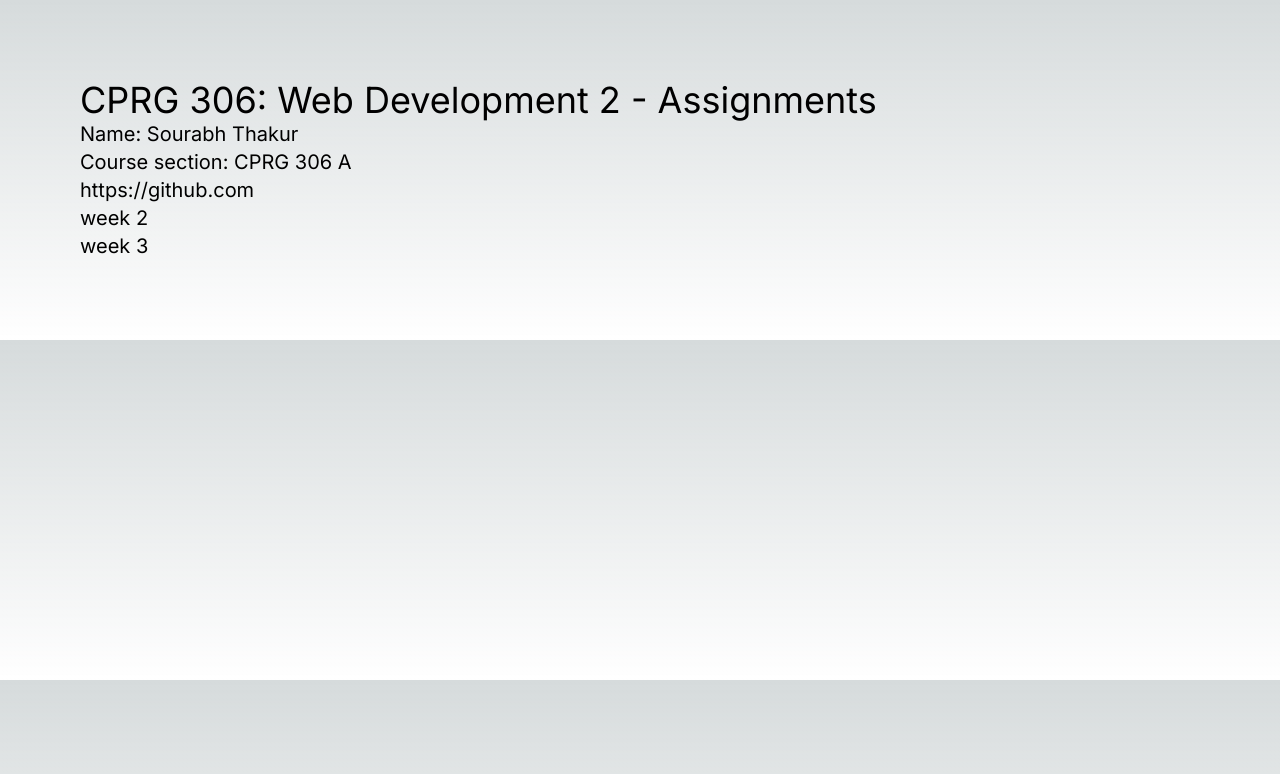
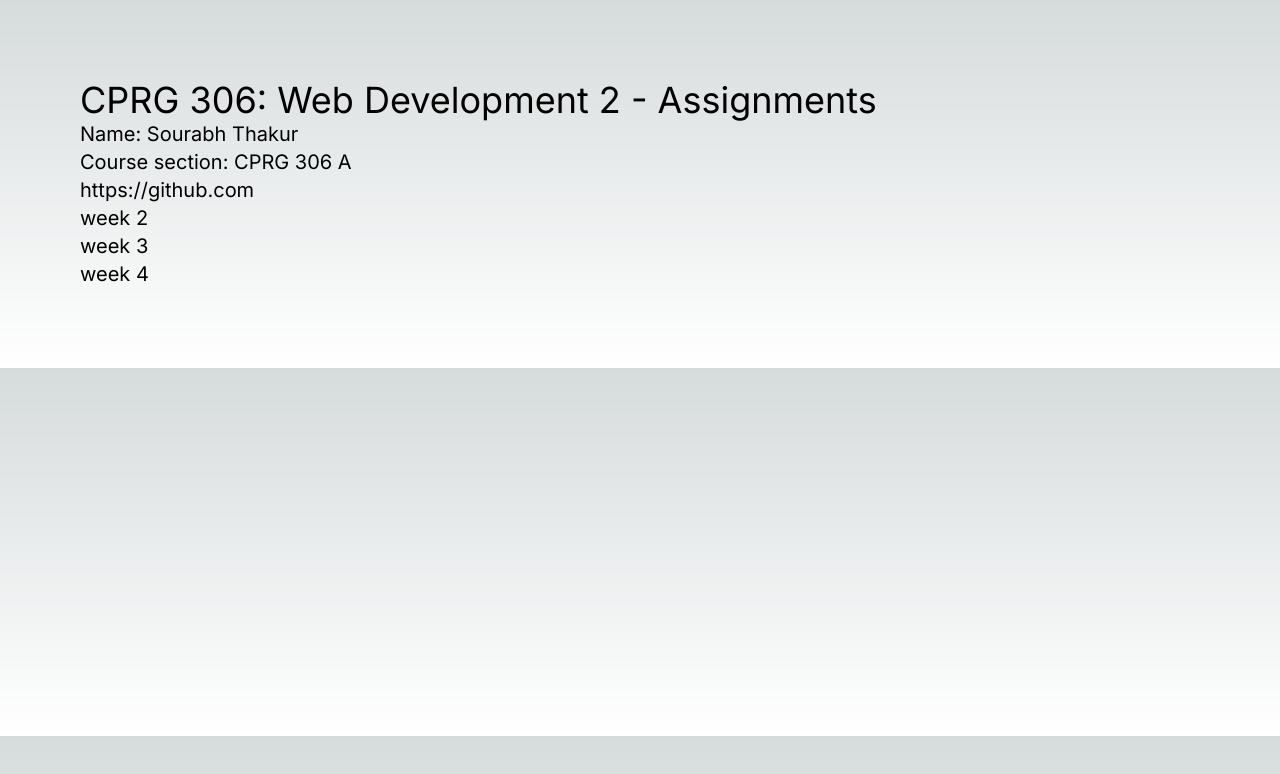
Before and after one commit to SourabhThakur01/cprg306-assignments, a Next.js app: page / in a window 1280 px wide. Shown: the top 774 px of the page. Built offline with nearby package versions, Linux system fonts and the light colour scheme.

Commit message:
add week 4 and variables

```diff
--- a/app/page.js
+++ b/app/page.js
@@ -6,7 +6,8 @@
                 <h1 class="text-4xl">CPRG 306: Web Development 2 - Assignments</h1>
                 <StudentInfo/>
                 <Link href="./week2">week 2</Link><br/>
-                <Link href="./week3">week 3</Link>
+                <Link href="./week3">week 3</Link><br/>
+                <Link href="./week4">week 4</Link>
                 </div>
         );
     }
```
Also changed, not shown: app/week4/new-item.js (added), app/week4/page.js (added).
